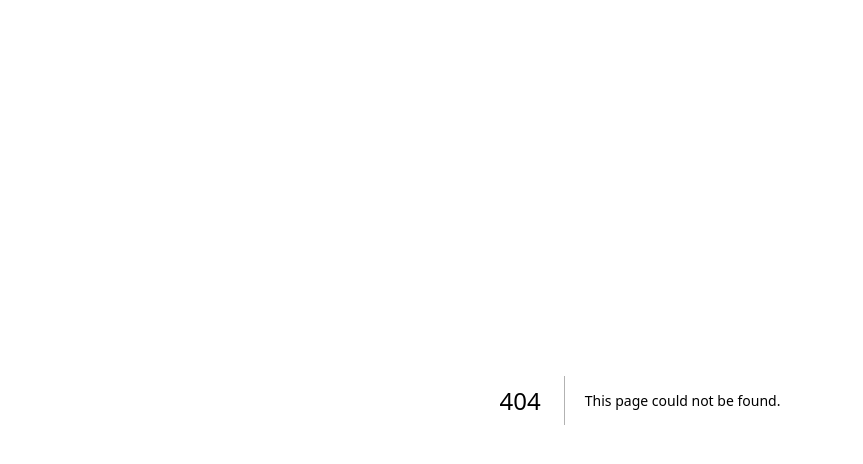
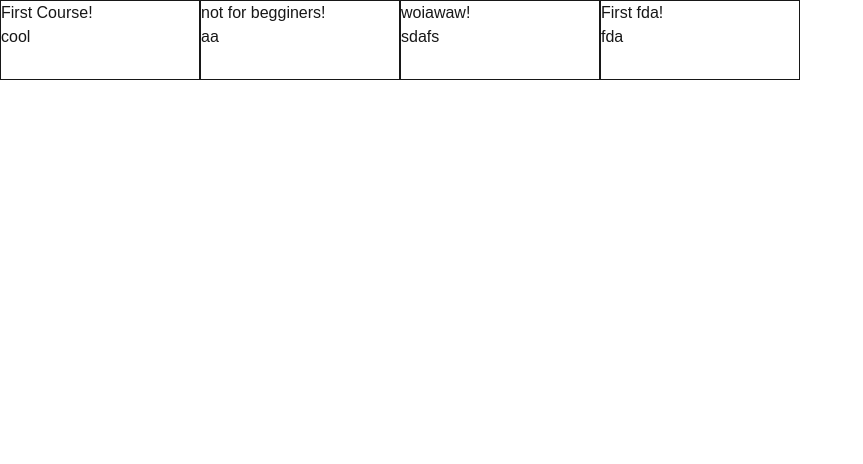
Before and after one commit to NightmarePog/TdA26-Brain--brain-nullptr-, a Next.js app in the folder apps/web/: page /courses in a window 1280 px wide. Before the commit this address had no page. Shown: the top 464 px of the page, without its empty margins (0-863 px from the left). Built offline with nearby package versions, Linux system fonts and the light colour scheme.

Commit message:
feat: add basic structure, tailwind, /courses

```diff
--- /dev/null
+++ b/apps/web/app/courses/page.tsx
@@ -0,0 +1,9 @@
+import CoursePreviewLayout from "@/components/layouts/coursePreviewLayout"
+
+const CoursesPage = () => {
+    return <div>
+        <CoursePreviewLayout/>
+    </div>
+}
+
+export default CoursesPage
--- a/apps/web/app/globals.css
+++ b/apps/web/app/globals.css
@@ -1,3 +1,8 @@
+@import 'tailwindcss';
+@tailwind base;
+@tailwind components;
+@tailwind utilities;
+
 :root {
   --background: #ffffff;
   --foreground: #171717;
--- /dev/null
+++ b/apps/web/components/layouts/coursePreviewLayout.tsx
@@ -0,0 +1,11 @@
+
+import { CoursesConst } from "@/const/courses"
+import CoursePreview from "../ui/coursePreview"
+
+const CoursePreviewLayout = () => {
+    return <div className="flex">
+        {CoursesConst.map((v,i) => <CoursePreview key={i} coursePreviewInfo={v}/>)}
+    </div>
+}
+
+export default CoursePreviewLayout
--- /dev/null
+++ b/apps/web/components/ui/coursePreview.tsx
@@ -0,0 +1,16 @@
+import { CoursePreviewProps } from "@/types/course"
+
+interface props {
+    coursePreviewInfo: CoursePreviewProps
+}
+
+const CoursePreview = ({ coursePreviewInfo }: props) => {
+    return (
+    <div className="h-20 w-50 border">
+        <p>{coursePreviewInfo.name}</p>
+        <p>{coursePreviewInfo.description}</p>
+    </div>
+    )
+}
+
+export default CoursePreview
--- /dev/null
+++ b/apps/web/const/courses.ts
@@ -0,0 +1,25 @@
+import { CoursePreview } from "../types/course";
+
+
+export const CoursesConst: CoursePreview[] = [{
+        id: 1,
+        name: "First Course!",
+        description: "cool"
+    },
+    {
+        id: 2,
+        name: "not for begginers!",
+        description: "aa"
+    },
+    {
+        id: 3,
+        name: "woiawaw!",
+        description: "sdafs"
+    },
+    {
+        id: 4,
+        name: "First fda!",
+        description: "fda"
+    }
+
+]
--- /dev/null
+++ b/apps/web/postcss.config.mjs
@@ -0,0 +1,7 @@
+const config = {
+  plugins: {
+    "@tailwindcss/postcss": {},
+  },
+};
+
+export default config;
--- /dev/null
+++ b/apps/web/types/course.ts
@@ -0,0 +1,7 @@
+// type Course
+
+export type CoursePreviewProps = {
+    id: number
+    name: string
+    description: string
+}
```
Also changed, not shown: apps/web/package.json (+10 -5 lines), 1 other file (tests, documents, lock files or other folders).
